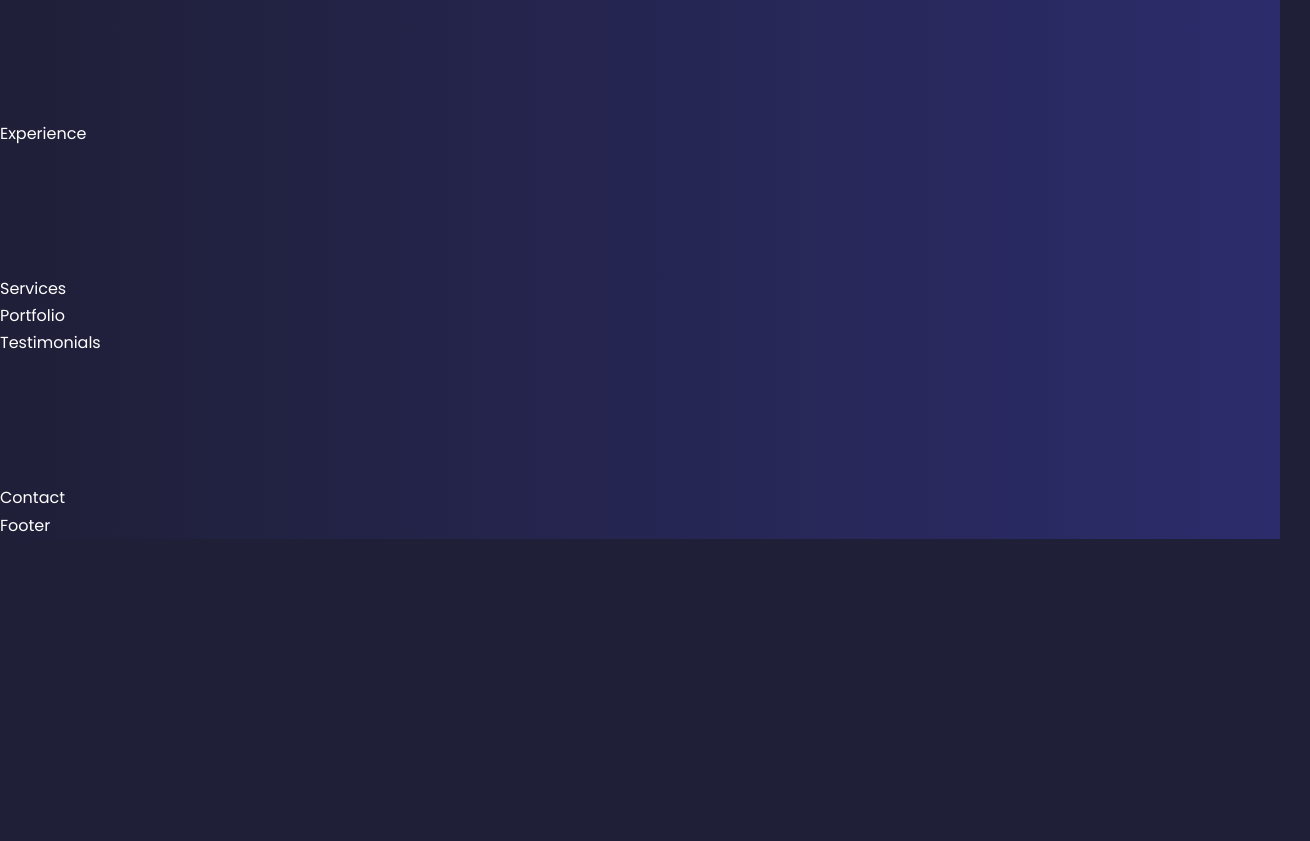
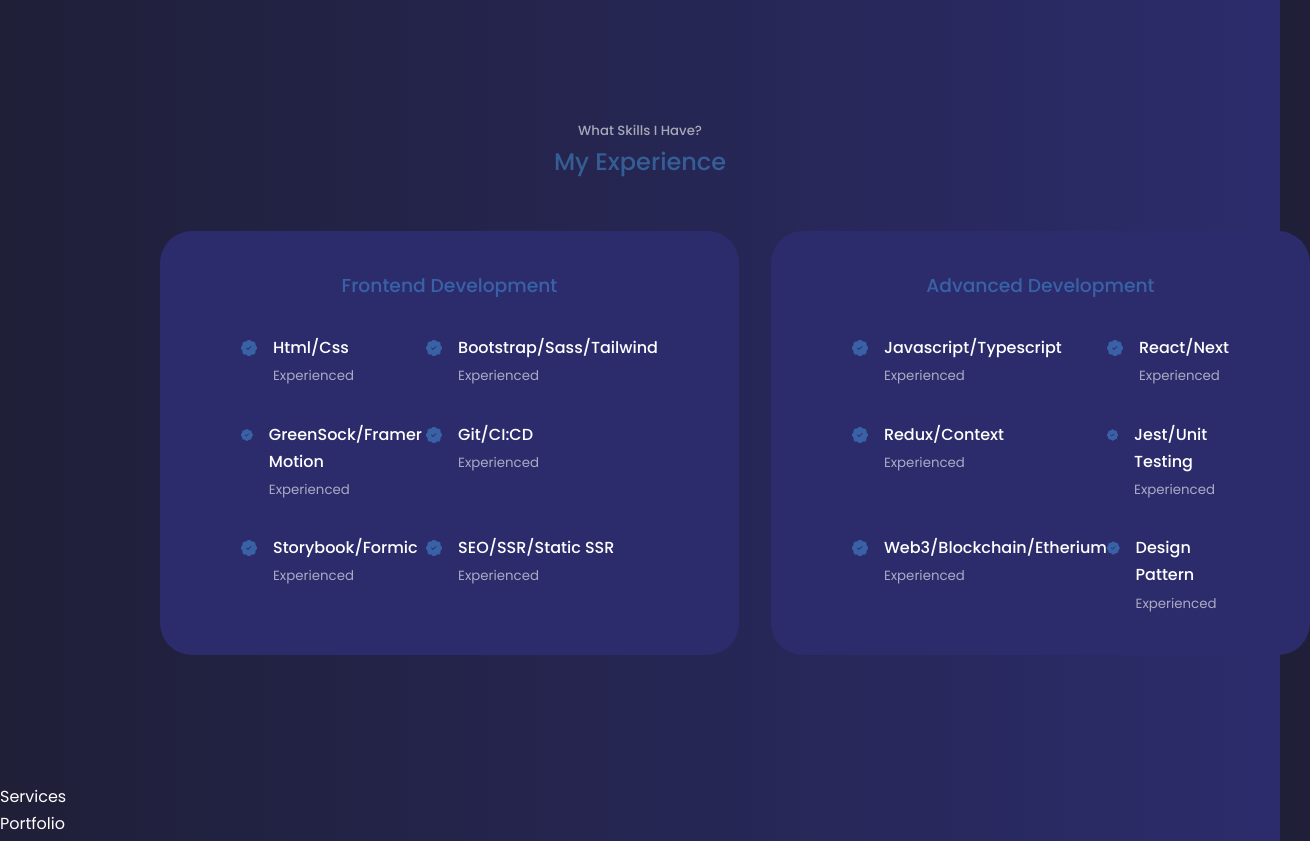
Before and after one commit to AnvarovM/portfolio, a React (Create React App) app: page / in a window 1280 px wide. Shown: the part 1500-2341 px from the top of the page, 1310 px wide, since content can reach past the window. Before the commit the page ends 2039 px from the top, so only its background shows below. Built offline with nearby package versions, Linux system fonts and the light colour scheme; a web font is replaced by a local one.

Commit message:
Finished Experience section

```diff
--- a/src/components/experience/Experience.jsx
+++ b/src/components/experience/Experience.jsx
@@ -1,8 +1,111 @@
 import React from "react";
 import "./experience.css";
+import { BsPatchCheckFill } from "react-icons/bs";
 
 const Experience = () => {
-  return <section id="experience">Experience</section>;
+  return <section id="experience">
+    <h5>What Skills I Have?</h5>
+    <h2>My Experience</h2>
+
+    <div className="container experience__container">
+        <div className="experience__left">
+          <h3>Frontend Development</h3>
+
+          <div className="experience__content">
+            <article className="experience__details">
+              <BsPatchCheckFill className="experience__details-icon" />
+              <div>
+                <h4>Html/Css</h4>
+                <small className="text-light">Experienced</small>
+              </div>
+            </article>
+            <article className="experience__details">
+              <BsPatchCheckFill className="experience__details-icon" />
+              <div>
+                <h4>Bootstrap/Sass/Tailwind</h4>
+                <small className="text-light">Experienced</small>
+              </div>
+            </article>
+            <article className="experience__details">
+              <BsPatchCheckFill className="experience__details-icon" />
+              <div>
+                <h4>GreenSock/Framer Motion</h4>
+                <small className="text-light">Experienced</small>
+              </div>
+            </article>
+            <article className="experience__details">
+              <BsPatchCheckFill className="experience__details-icon" />
+              <div>
+                <h4>Git/CI:CD</h4>
+                <small className="text-light">Experienced</small>
+              </div>
+            </article>
+            <article className="experience__details">
+              <BsPatchCheckFill className="experience__details-icon" />
+              <div>
+                <h4>Storybook/Formic</h4>
+                <small className="text-light">Experienced</small>
+              </div>
+            </article>
+            <article className="experience__details">
+              <BsPatchCheckFill className="experience__details-icon" />
+              <div>
+                <h4>SEO/SSR/Static SSR</h4>
+                <small className="text-light">Experienced</small>
+              </div>
+            </article>
+          </div>
+        </div>
+        <div className="experience__right">
+        <h3>Advanced Development</h3>
+
+        <div className="experience__content">
+          <article className="experience__details">
+            <BsPatchCheckFill className="experience__details-icon" />
+            <div>
+              <h4>Javascript/Typescript</h4>
+              <small className="text-light">Experienced</small>
+            </div>
+          </article>
+          <article className="experience__details">
+            <BsPatchCheckFill className="experience__details-icon" />
+            <div>
+              <h4>React/Next</h4>
+              <small className="text-light">Experienced</small>
+            </div>
+          </article>
+          <article className="experience__details">
+            <BsPatchCheckFill className="experience__details-icon" />
+            <div>
+              <h4>Redux/Context</h4>
+              <small className="text-light">Experienced</small>
+            </div>
+          </article>
+          <article className="experience__details">
+            <BsPatchCheckFill className="experience__details-icon" />
+            <div>
+              <h4>Jest/Unit Testing</h4>
+              <small className="text-light">Experienced</small>
+            </div>
+          </article>
+          <article className="experience__details">
+              <BsPatchCheckFill className="experience__details-icon" />
+              <div>
+                <h4>Web3/Blockchain/Etherium</h4>
+                <small className="text-light">Experienced</small>
+              </div>
+            </article>
+            <article className="experience__details">
+            <BsPatchCheckFill className="experience__details-icon" />
+            <div>
+              <h4>Design Pattern</h4>
+              <small className="text-light">Experienced</small>
+            </div>
+          </article>
+        </div>
+        </div>
+    </div>
+  </section>;
 };
 
 export default Experience;
--- a/src/components/experience/experience.css
+++ b/src/components/experience/experience.css
@@ -0,0 +1,90 @@
+.experience__container {
+    display: grid;
+    grid-template-columns: 1fr 1fr;
+    gap: 2rem;
+}
+
+.experience__container > div {
+    background: var(--color-bg-variant);
+    padding: 2.4rem 5rem;
+    border-radius: 2rem;
+    border: 1px solid transparent;
+    transition: var(--transition);
+}
+
+.experience__container > div:hover {
+    background: transparent;
+    border: 1px solid var(--color-primary);
+    cursor: default;
+}
+
+.experience__container > div > h3 {
+    text-align: center;
+    color: var(--color-primary);
+    margin-bottom: 2rem;
+}
+
+.experience__content {
+    display: grid;
+    grid-template-columns: 1fr 1fr;
+    row-gap: 2rem;
+}
+
+.experience__details {
+    display: flex;
+    gap: 1rem;
+}
+
+.experience__details .experience__details-icon {
+    margin-top: 6px;
+    color: var(--color-primary);
+}
+
+/* ================= SCROLL DOWN ============== */
+
+.scroll__down {
+    position: absolute;
+    display: flex;
+    justify-content: between;
+    bottom: 5rem;
+    right: -2.3rem;
+    transform: rotate(90deg);
+    font-weight: 200;
+    font-size: 0.9rem;
+}
+
+/* ==================== MEDIA QUERYS (MEDIUM DEVICES) =================== */
+
+@media screen and (max-width: 1024px) {
+    .experience__container {
+        grid-template-columns: 1fr;
+    }
+
+    .experience__container > div {
+        width: 90%;
+        padding: 2rem;
+        /* margin: 0 auto; */
+    }
+
+    experience__content{
+        padding: 1rem;
+    }
+}
+
+/* ==================== MEDIA QUERYS (SMALL DEVICES) =================== */
+
+@media screen and (max-width: 600px) {
+    .experience__container {
+        gap: 1rem;
+    }
+
+    experience__container > div {
+        width: 90%;
+        padding: 2rem 1rem;
+    }
+
+    .experience__content {
+        display: grid;
+        grid-template-columns: 1fr;
+    }
+}
--- a/src/components/header/Header.jsx
+++ b/src/components/header/Header.jsx
@@ -1,7 +1,7 @@
 import React from "react";
 import "./header.css";
 import CTA from "./CTA";
-import  MEN from './../../assets/men.png'
+import  MEN from './../../assets/men2.png'
 import HeaderSocials from "./HeaderSocials";
 
 const Header = () => {
```
